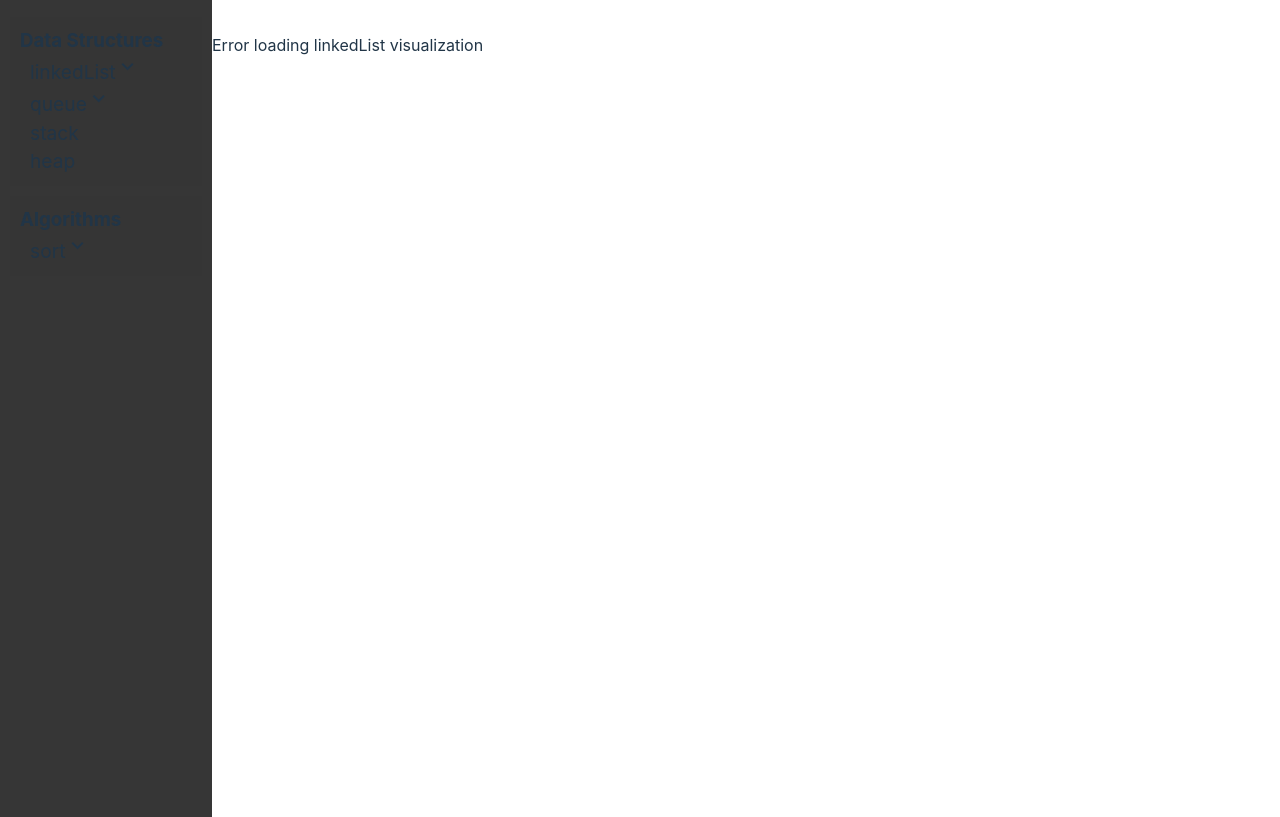
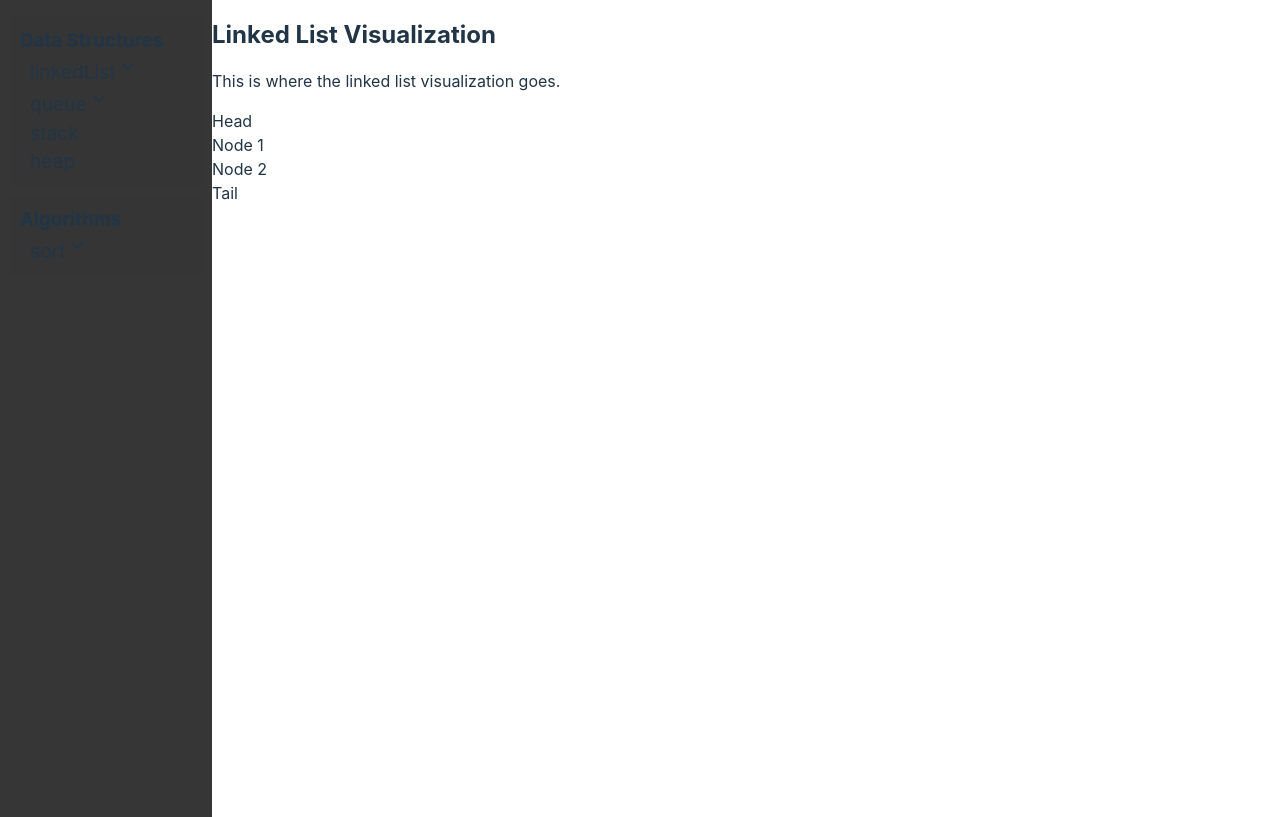
Before and after one commit to m1liaron/DAS-visualization, a website built with Vite: page index.html in a window 1280 px wide. Both pictures are taken after a click on the element "linkedList". Shown: the part 121-938 px from the top of the page. Built offline with nearby package versions, Linux system fonts and the light colour scheme; files whose address does not match are found by name.

Commit message:
feat: show linked list
Took 17 minutes

```diff
--- a/src/components/loadVisualization.js
+++ b/src/components/loadVisualization.js
@@ -1,25 +1,4 @@
 import { algorithms, dataStructures } from "../data/data.js";
-
-export async function loadVisualization(viewName, type) {
-    const content = document.getElementById('content');
-    content.innerHTML = '';
-
-    const selectedData = type === 'algorithms' ? algorithms : dataStructures;
-    let selected = findItemByName(viewName, selectedData);
-
-    if (!selected) {
-        content.innerHTML = `<p>Error: No ${type.slice(0, -1)} found for "${viewName}"</p>`;
-        return;
-    }
-
-    try {
-        const module = await import(selected.module);
-        content.innerHTML = module.render ? module.render() : module.default.render();
-  } catch (error) {
-    console.error(`Error loading ${viewName}:`, error);
-    content.innerHTML = `<p>Error loading ${viewName} visualization</p>`;
-  }
-}
 
 function findItemByName (viewName, data) {
     for(let item of data) {
@@ -36,3 +15,25 @@ function findItemByName (viewName, data) {
     }
     return null
 }
+
+export async function loadVisualization(viewName, type) {
+    const content = document.getElementById('content');
+    content.innerHTML = '';
+
+    const selectedData = type === 'algorithms' ? algorithms : dataStructures;
+    let selected = findItemByName(viewName, selectedData);
+
+    if (!selected) {
+        content.innerHTML = `<p>Error: No ${type.slice(0, -1)} found for "${viewName}"</p>`;
+        return;
+    }
+
+    try {
+        const module = await import(selected.module);
+        console.log(module)
+        content.innerHTML = module.render ? module.render() : module.default.render();
+  } catch (error) {
+    console.error(`Error loading ${viewName}:`, error);
+    content.innerHTML = `<p>Error loading ${viewName} visualization</p>`;
+  }
+}
--- /dev/null
+++ b/src/dataStructures/linkedList.js
@@ -0,0 +1,29 @@
+
+class Node {
+    constructor(data) {
+        this.data = data;
+        this.next = null;
+    }
+}
+
+
+class LinkedList {
+    constructor() {
+        this.head = null;
+    }
+}
+
+export function render() {
+    return `
+    <div class="visualization linked-list">
+      <h2>Linked List Visualization</h2>
+      <p>This is where the linked list visualization goes.</p>
+      <div class="node-container">
+        <div class="node">Head</div>
+        <div class="node">Node 1</div>
+        <div class="node">Node 2</div>
+        <div class="node">Tail</div>
+      </div>
+    </div>
+  `;
+}
--- a/src/main.js
+++ b/src/main.js
@@ -15,6 +15,7 @@ document.querySelector('#app').innerHTML = `
           Github repo
         </a>
       </header>
+      <div style="display: flex">
           <nav id="sidebar">
               <h2>Visualization</h2>
           </nav>
@@ -22,6 +23,7 @@ document.querySelector('#app').innerHTML = `
                 <div class="selected-das"></div>
               <!-- Visualization will be rendered here -->
           </main>
+    </div>
       <div id="overlay"></div>
 `
 
--- a/src/style.css
+++ b/src/style.css
@@ -140,8 +140,6 @@ button:focus-visible {
 #sidebar {
   background-color: #363636;
   padding: 10px;
-  display: flex;
-  flex-direction: column;
   position: absolute;
   min-width: 15%;
   height: 100%;
```
Lines whose indentation alone changed are shown as unchanged.
